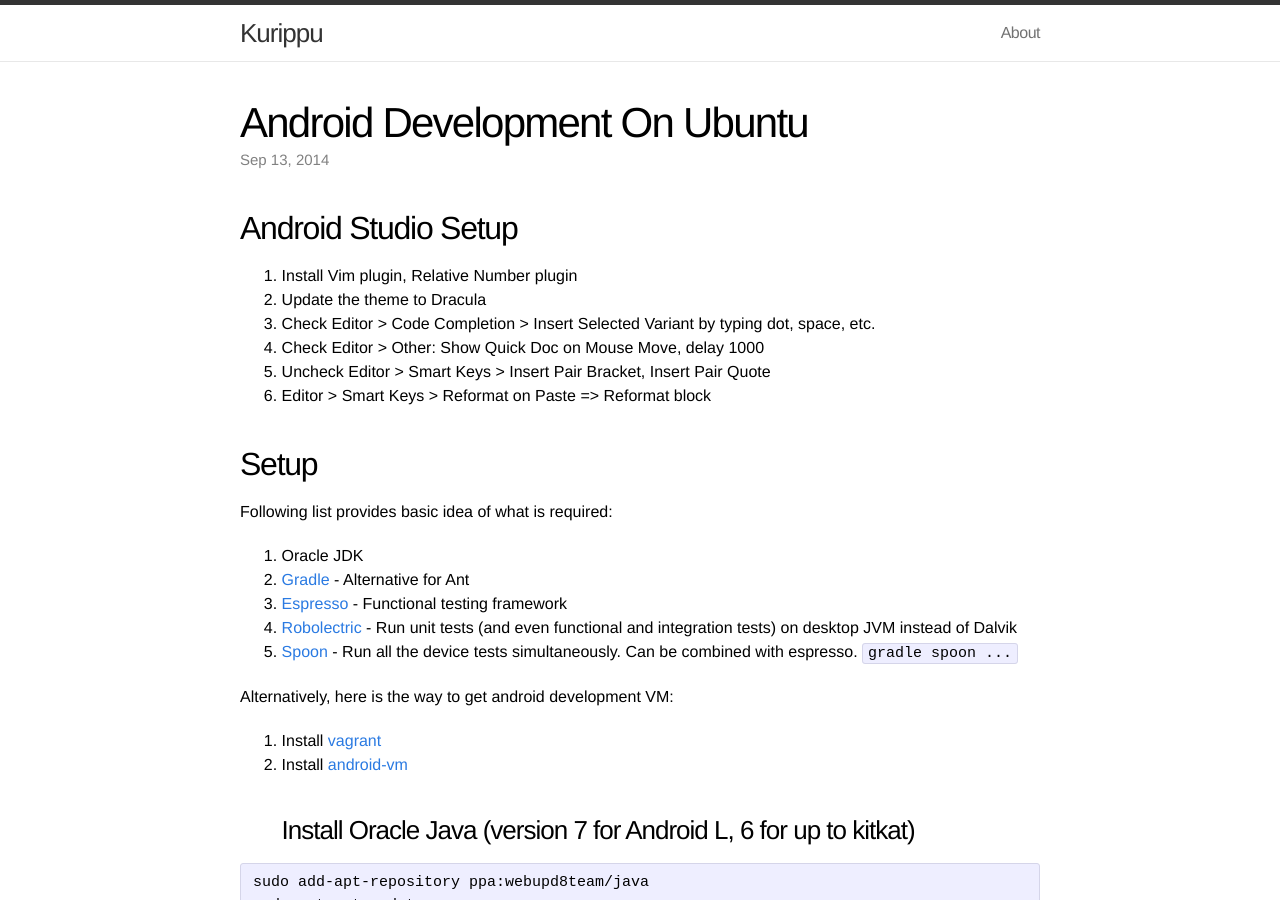
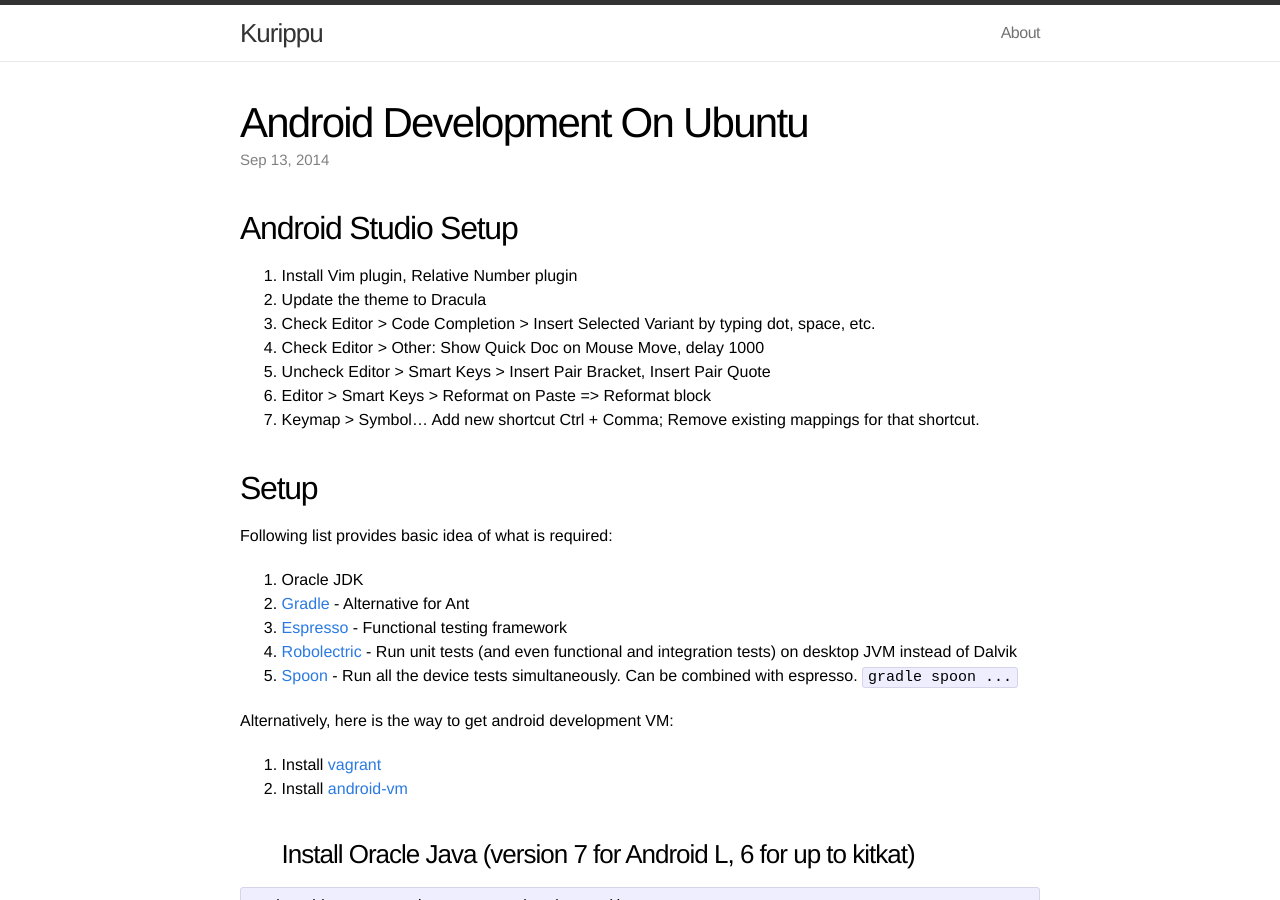
Before and after one commit to ananthp/kurippu, a Jekyll site: the page built from _posts/2014-09-13-android-development-on-ubuntu.md, in a window 1280 px wide and 900 px high. Built offline with Jekyll 4.4.1, drawn with Linux system fonts in a browser that asks for light colours.

Commit message:
brought visual studio ctrl comma shortcut to android studio

```diff
--- a/_posts/2014-09-13-android-development-on-ubuntu.md
+++ b/_posts/2014-09-13-android-development-on-ubuntu.md
@@ -13,6 +13,7 @@ categories: dev linux
 1. Check Editor > Other: Show Quick Doc on Mouse Move, delay 1000
 1. Uncheck Editor > Smart Keys > Insert Pair Bracket, Insert Pair Quote
 1. Editor > Smart Keys > Reformat on Paste => Reformat block
+1. Keymap > Symbol... Add new shortcut Ctrl + Comma; Remove existing mappings for that shortcut.
 
 ## Setup
 
```
